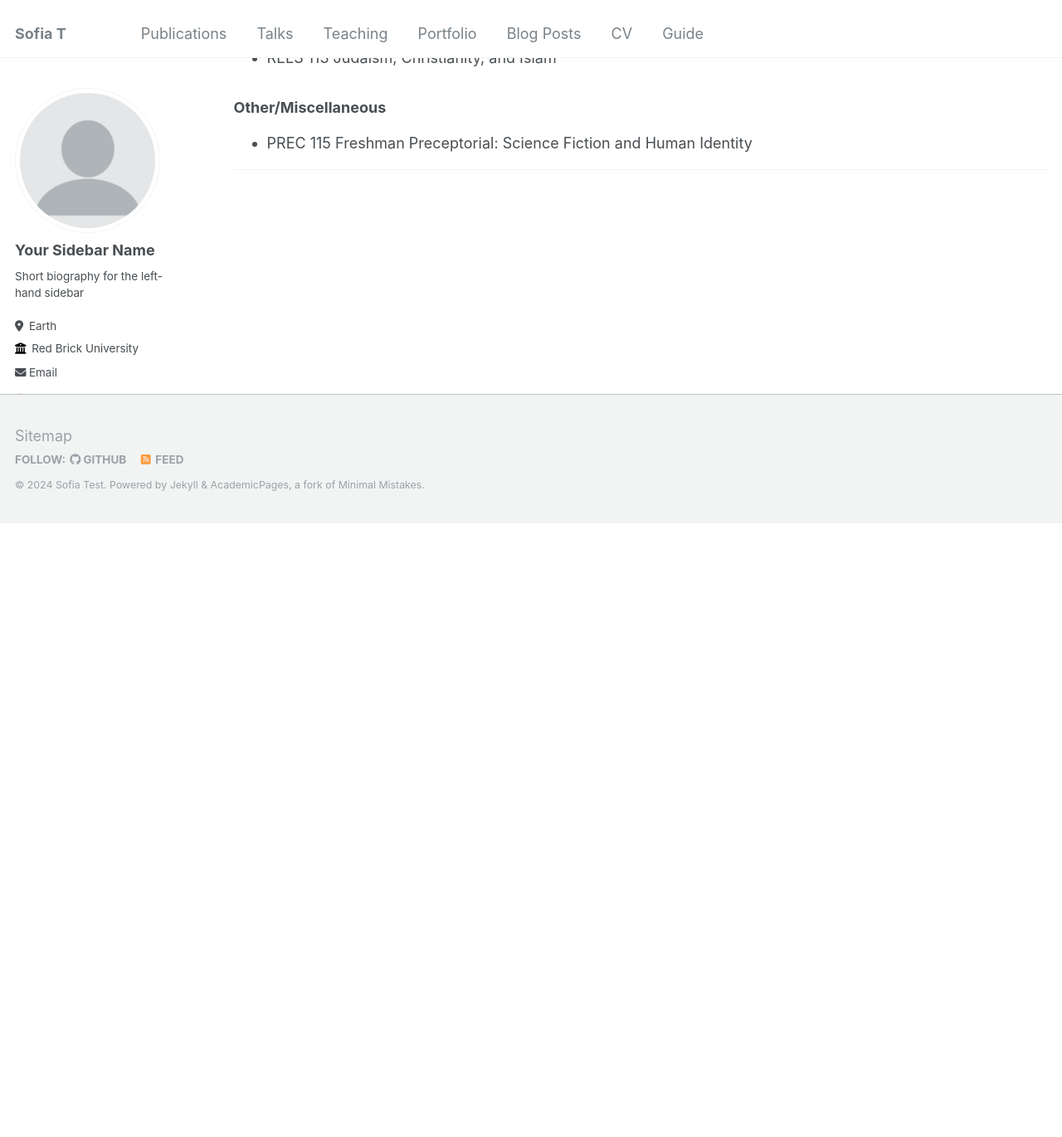
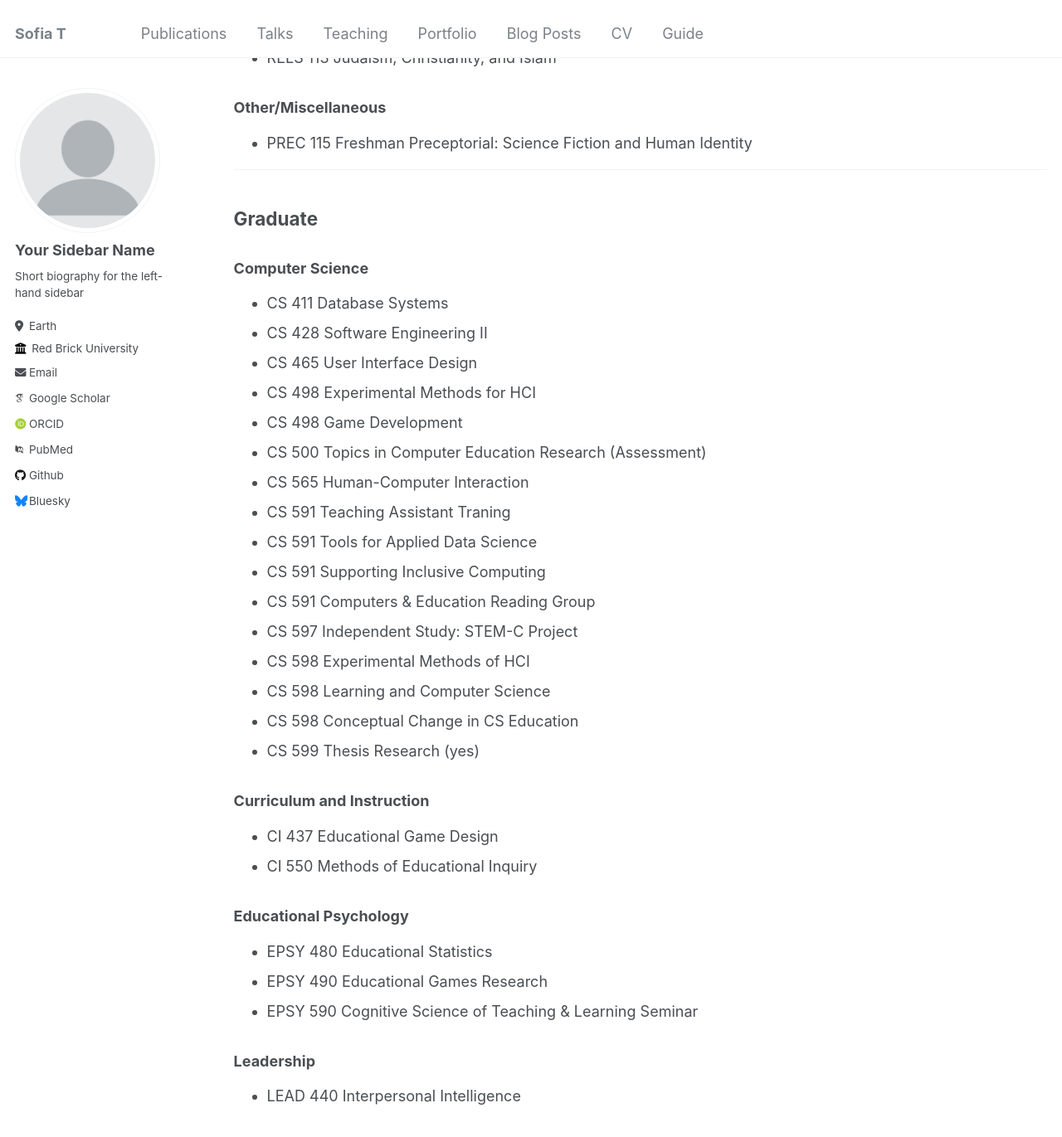
Before and after one commit to sofiaem2/sofiaem2.github.io, a Jekyll site: the page built from _pages/courses.md, in a window 1280 px wide and 1400 px high, scrolled down 2110 px. Shown: the top 1371 px of the window at 83% size. Built offline with Jekyll 4.4.1, drawn with Linux system fonts in a browser that asks for light colours; some web fonts are replaced; before the commit the page ends 2740 px from its top, so only the background shows below that.

Commit message:
Course page update to add grad level courses

```diff
--- a/_pages/courses.md
+++ b/_pages/courses.md
@@ -22,7 +22,7 @@ excerpt: "List of courses taken by Sofia."
 * CS 141 Introduction to Computer Science
 * CS 142 Program Design and Methodology
 * CS 147 Introduction to Scietific Computing and Visual
-* * CS 180F Programming Challenges
+* CS 180F Programming Challenges
 * CS 201 Computer Organization and Assembly Language
 * CS 205 Algorithm Design and Analysis
 * CS 226 Operating Systems and Networking
@@ -72,3 +72,35 @@ excerpt: "List of courses taken by Sofia."
 
 
 ---
+
+## Graduate
+
+### Computer Science
+* CS 411 Database Systems
+* CS 428 Software Engineering II
+* CS 465 User Interface Design
+* CS 498 Experimental Methods for HCI
+* CS 498 Game Development
+* CS 500 Topics in Computer Education Research (Assessment)
+* CS 565 Human-Computer Interaction
+* CS 591 Teaching Assistant Traning
+* CS 591 Tools for Applied Data Science
+* CS 591 Supporting Inclusive Computing
+* CS 591 Computers & Education Reading Group
+* CS 597 Independent Study: STEM-C Project
+* CS 598 Experimental Methods of HCI
+* CS 598 Learning and Computer Science
+* CS 598 Conceptual Change in CS Education
+* CS 599 Thesis Research (yes)
+
+### Curriculum and Instruction
+* CI 437 Educational Game Design
+* CI 550 Methods of Educational Inquiry
+
+### Educational Psychology
+* EPSY 480 Educational Statistics
+* EPSY 490 Educational Games Research
+* EPSY 590 Cognitive Science of Teaching & Learning Seminar
+
+### Leadership
+* LEAD 440 Interpersonal Intelligence
```
Also changed, not shown: _pages/cv.md (+2 -2 lines).
